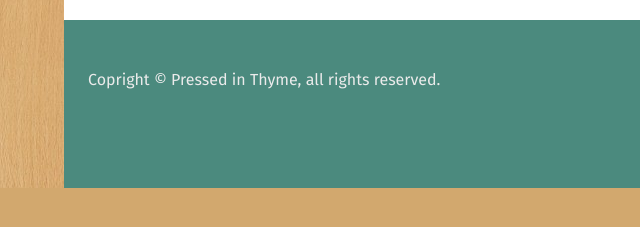
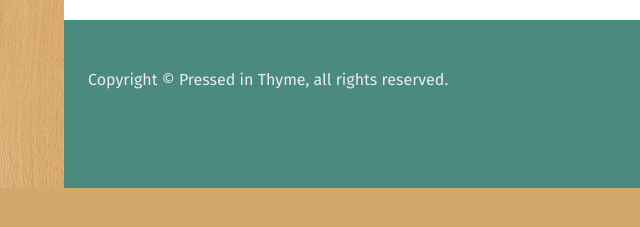
Before and after one commit to lheisey/pressed-in-thyme, a website: page src/pages/info/index.html in a window 1280 px wide. Shown: the part 331-558 px from the top of the page, 0-640 px from the left. Drawn offline with nearby package versions, Linux system fonts and the light colour scheme; files that its build step writes are made by us from their sources; files whose address does not match are found by name.

Commit message:
Correct typo in copyright

```diff
--- a/src/partials/footerdefaultpage.html
+++ b/src/partials/footerdefaultpage.html
@@ -2,7 +2,7 @@
     <div class="container">
       <div class="columns">
         <div class="column">
-          <p>Copright &#169; {{year}} Pressed in Thyme, all rights reserved.</p>
+          <p>Copyright &#169; {{year}} Pressed in Thyme, all rights reserved.</p>
         </div>
       </div>
     </div>
```
Also changed, not shown: src/partials/footer.html (+1 -1 lines).
